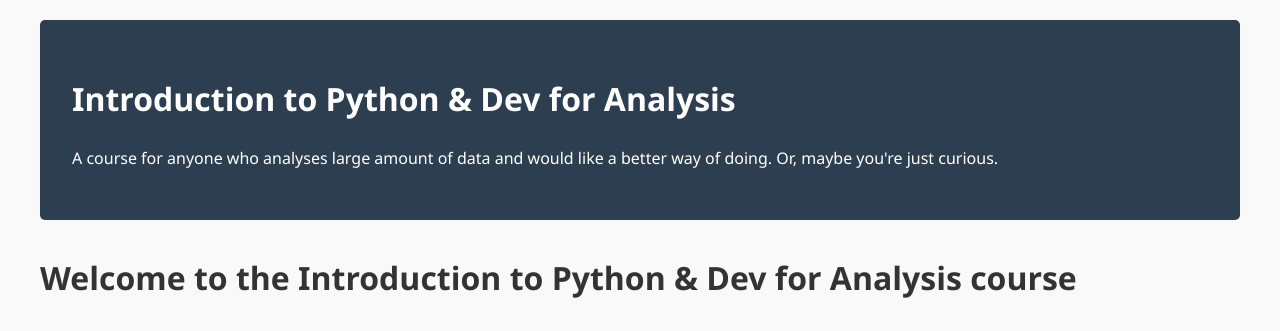
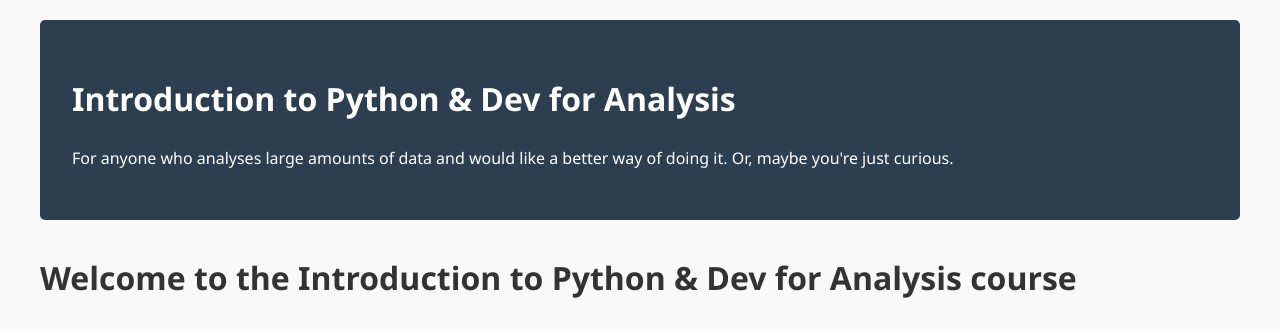
Before and after one commit to stegr81/Python-and-Dev-for-Analysis, a Jekyll site: the page built from docs/index.md, in a window 1280 px wide. Shown: the top 331 px of the page. Built offline with Jekyll 4.4.1, drawn with Linux system fonts in a browser that asks for light colours.

Commit message:
Update _config.yml

```diff
--- a/docs/_config.yml
+++ b/docs/_config.yml
@@ -1,5 +1,5 @@
 title: Introduction to Python & Dev for Analysis
-description: A course for anyone who analyses large amount of data and would like a better way of doing. Or, maybe you're just curious.
+description: For anyone who analyses large amounts of data and would like a better way of doing it. Or, maybe you're just curious.
 url: "https://stegr81.github.io"
 baseurl: "/Python-and-Dev-for-Analysis"
 theme: jekyll-theme-minimal
```
